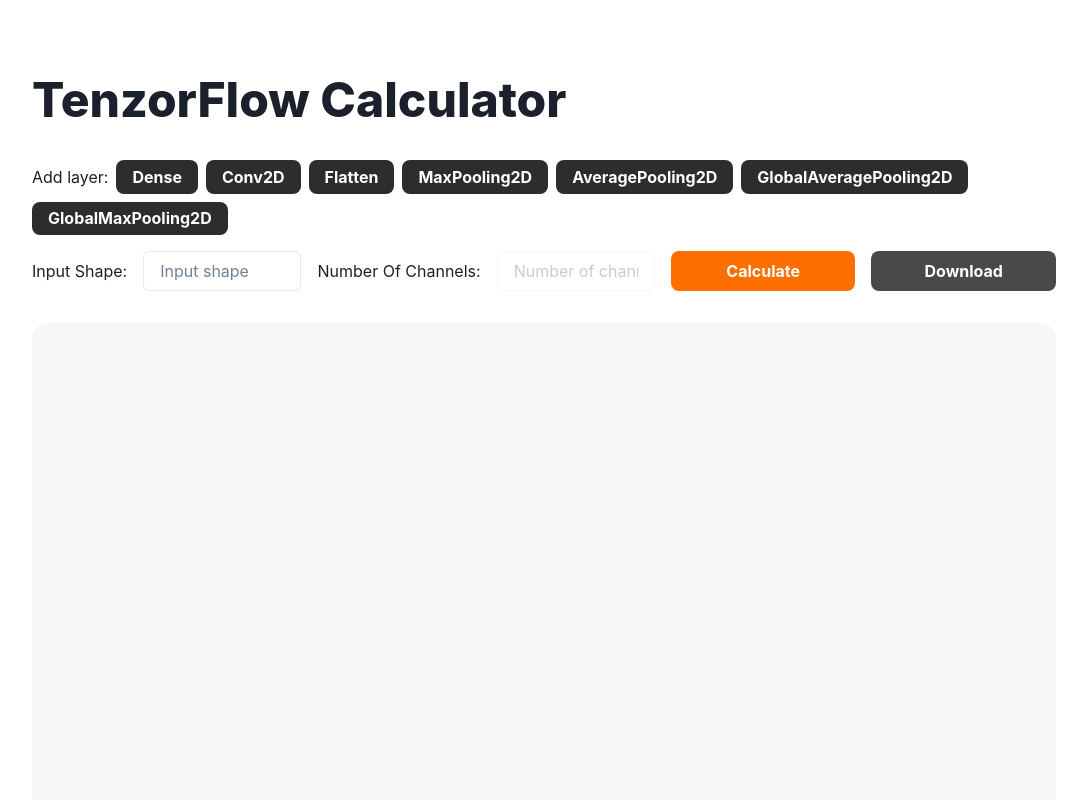
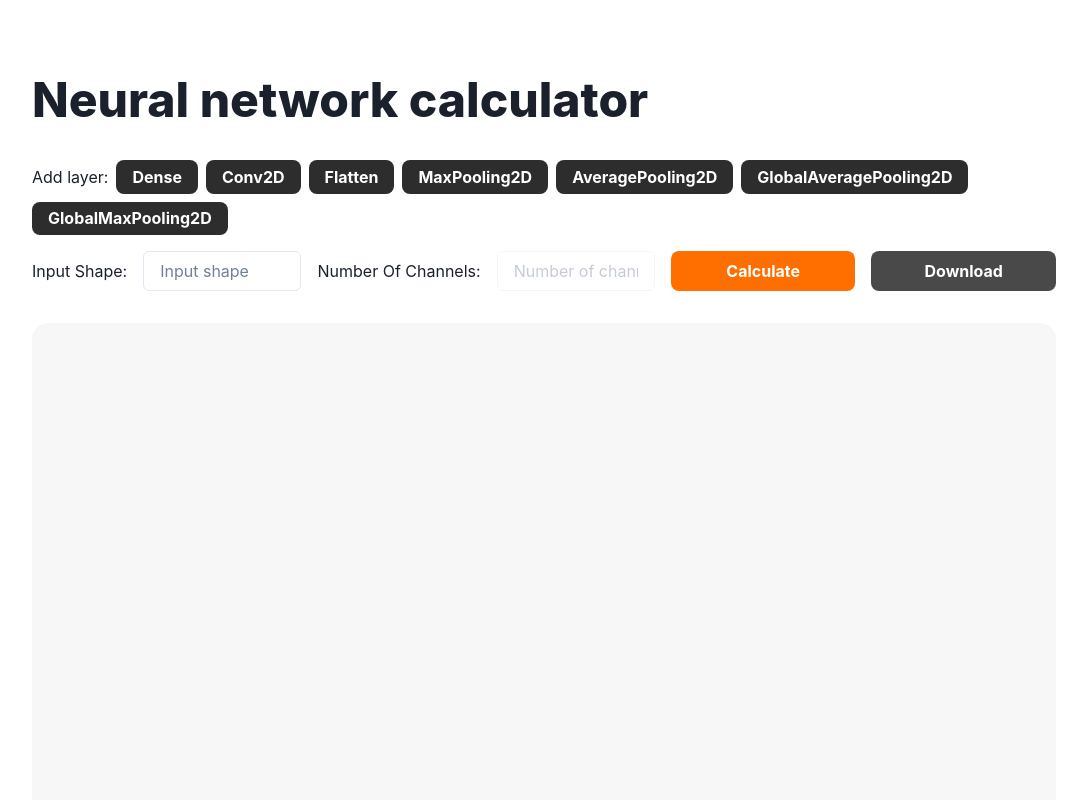
Before and after one commit to LeoDiana/tf-builder, a React (Create React App) app: page / in a window 1280 px wide. Shown: the top 800 px of the page, without its empty margins (96-1183 px from the left). Built offline with nearby package versions, Linux system fonts and the light colour scheme.

Commit message:
last changes

```diff
--- a/src/App.js
+++ b/src/App.js
@@ -39,10 +39,8 @@ const parseParams = (params, layerName) => {
       case 'number|[number, number]':
         if (typeof newParams[param] === 'string') newParams[param] = newParams[param].split(',').map(n => Number(n));
         break;
-      default: throw new Error('Not implemented!')
     }
   });
-
   return newParams;
 };
 
@@ -61,6 +59,7 @@ function App() {
           ? [Number(width), Number(width), Number(channels)]
           : [Number(width)];
       }
+      console.log(layerParams);
       model.add(tf.layers[TF_LAYERS[layer.name]](layerParams));
     });
     return model;
@@ -211,7 +210,7 @@ function App() {
   return (
     <div className="app-container">
       <Toaster />
-      <h1 className="title">TenzorFlow Calculator</h1>
+      <h1 className="title">Neural network calculator</h1>
       <div className="buttons-container">
         <div>Add layer:</div>
         {LAYERS.map(layer =>
```
